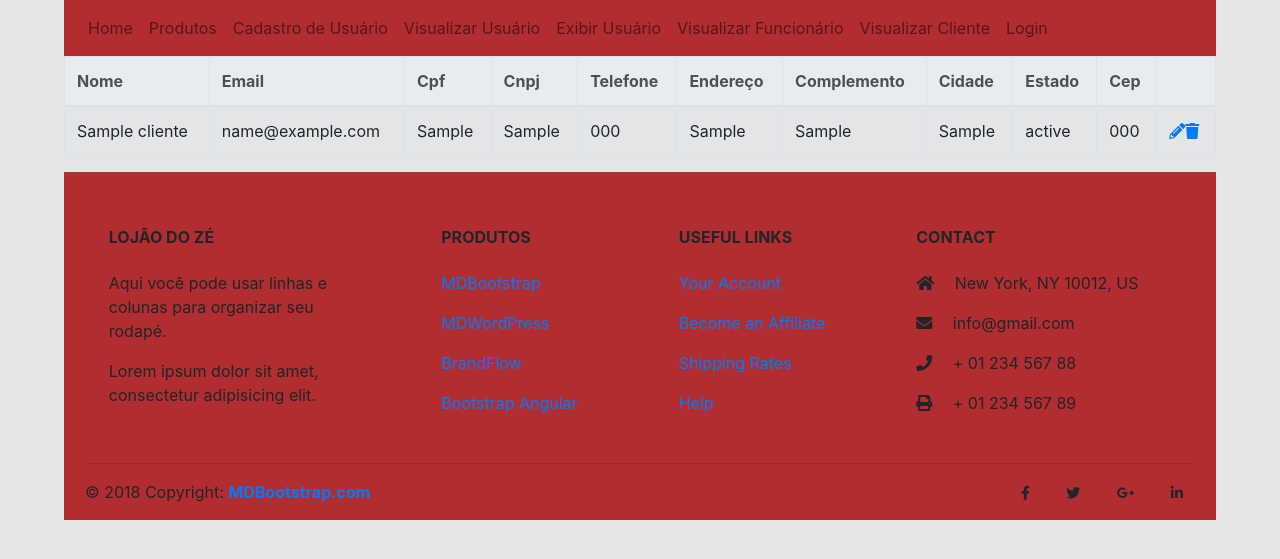
After one commit to deborahConde/EngSoft-2019.1, a PHP site: page /visualizarCliente.php in a window 1280 px wide. The commit adds this page. Shown: the top 559 px of the page. Run offline with PHP 8.4, Linux system fonts and the light colour scheme; tables that the repository leaves empty or names only in its code hold one stand-in row (values such as "Sample post"); some libraries are stand-ins or nearby versions.

Commit message:
Criando pagina visualizar clientes

```diff
--- a/header.php
+++ b/header.php
@@ -24,6 +24,9 @@
       <li>
         <a class="nav-link" href="visualizarFuncionario.php">Visualizar Funcionário</a>
       </li>
+      <li>
+        <a class="nav-link" href="visualizarCliente.php">Visualizar Cliente</a>
+      </li>
       <li class="nav-item">
         <a class="nav-link" href="login.php">Login</a>
       </li>
--- /dev/null
+++ b/visualizarCliente.php
@@ -0,0 +1,85 @@
+<!DOCTYPE html>
+<html>
+
+<head>
+    <meta charset="utf-8">
+    <meta http-equiv="X-UA-Compatible" content="IE=edge">
+    <title>Visualizar Cliente</title>
+    <meta name="viewport" content="width=device-width, initial-scale=1">
+    <link rel="stylesheet" href="publico/css/bootstrap.min.css" crossorigin="anonymous">
+    <script src="https://code.jquery.com/jquery-3.2.1.slim.min.js" integrity="sha384-KJ3o2DKtIkvYIK3UENzmM7KCkRr/rE9/Qpg6aAZGJwFDMVNA/GpGFF93hXpG5KkN" crossorigin="anonymous"></script>
+    <script src="https://maxcdn.bootstrapcdn.com/bootstrap/4.0.0/js/bootstrap.min.js" integrity="sha384-JZR6Spejh4U02d8jOt6vLEHfe/JQGiRRSQQxSfFWpi1MquVdAyjUar5+76PVCmYl" crossorigin="anonymous"></script>
+    <link rel="stylesheet" href="publico/css/estilo.css">
+    <link rel="stylesheet" href="https://use.fontawesome.com/releases/v5.8.1/css/all.css" integrity="sha384-50oBUHEmvpQ+1lW4y57PTFmhCaXp0ML5d60M1M7uH2+nqUivzIebhndOJK28anvf" crossorigin="anonymous">
+</head>
+
+<?php
+include "header.php";
+?>
+
+<body>
+    <script language="JavaScript">
+        function deletarUsuario(cpf) {
+            fetch(`./deletarUsuario.php?cpf=${cpf}`)
+                .then(window.location.reload())
+                .catch(console.error);
+        }
+    </script>
+    <div class="table-responsive">
+        <table class="table table-bordered">
+            <thead class="thead-light">
+                <th>Nome</th>
+                <th>Email</th>
+                <th>Cpf</th>
+                <th>Cnpj</th>
+                <th>Telefone</th>
+                <th>Endereço</th>
+                <th>Complemento</th>
+                <th>Cidade</th>
+                <th>Estado</th>
+                <th>Cep</th>
+                <th></th>
+            </thead>
+            <tbody>
+                <?php
+                include_once("conexao.php"); /* Estabelece a conexão */
+                $sql = "SELECT * FROM clientes";
+                $resultado = mysqli_query($conexao, $sql);
+                if (mysqli_num_rows($resultado) > 0) {
+                    /* Dados de saída de cada linha */
+                    while ($linha = mysqli_fetch_assoc($resultado)) {
+                        echo "<tr><td>" . $linha["nome"] .
+                            "</td><td>" . $linha["email"] .
+                            "</td><td>" . $linha["cpf"] .
+                            "</td><td>" . $linha["cnpj"] .
+                            "</td><td>" . $linha["telefone"] .
+                            "</td><td>" . $linha["endereco"] .
+                            "</td><td>" . $linha["complemento"] .
+                            "</td><td>" . $linha["cidade"] .
+                            "</td><td>" . $linha["estado"] .
+                            "</td><td>" . $linha["cep"] .
+                            "</td><td>" .
+                           "<a href=\"./editarCliente.php?cpf=$linha[cpf]\"><i class=\"fas fa-pencil-alt\"></i></a>" .
+                            "<a href=\"javascript:deletarUsuario('$linha[cpf]')\"><i class=\"fas fa-trash\"></i></a>" .
+                            "</td></tr>";
+                    }
+                }
+                mysqli_close($conexao);
+                ?>
+            </tbody>
+
+        </table>
+
+    </div>
+
+
+
+
+
+</body>
+
+<?php
+include "footer.php";
+?>
+
+</html>
```
